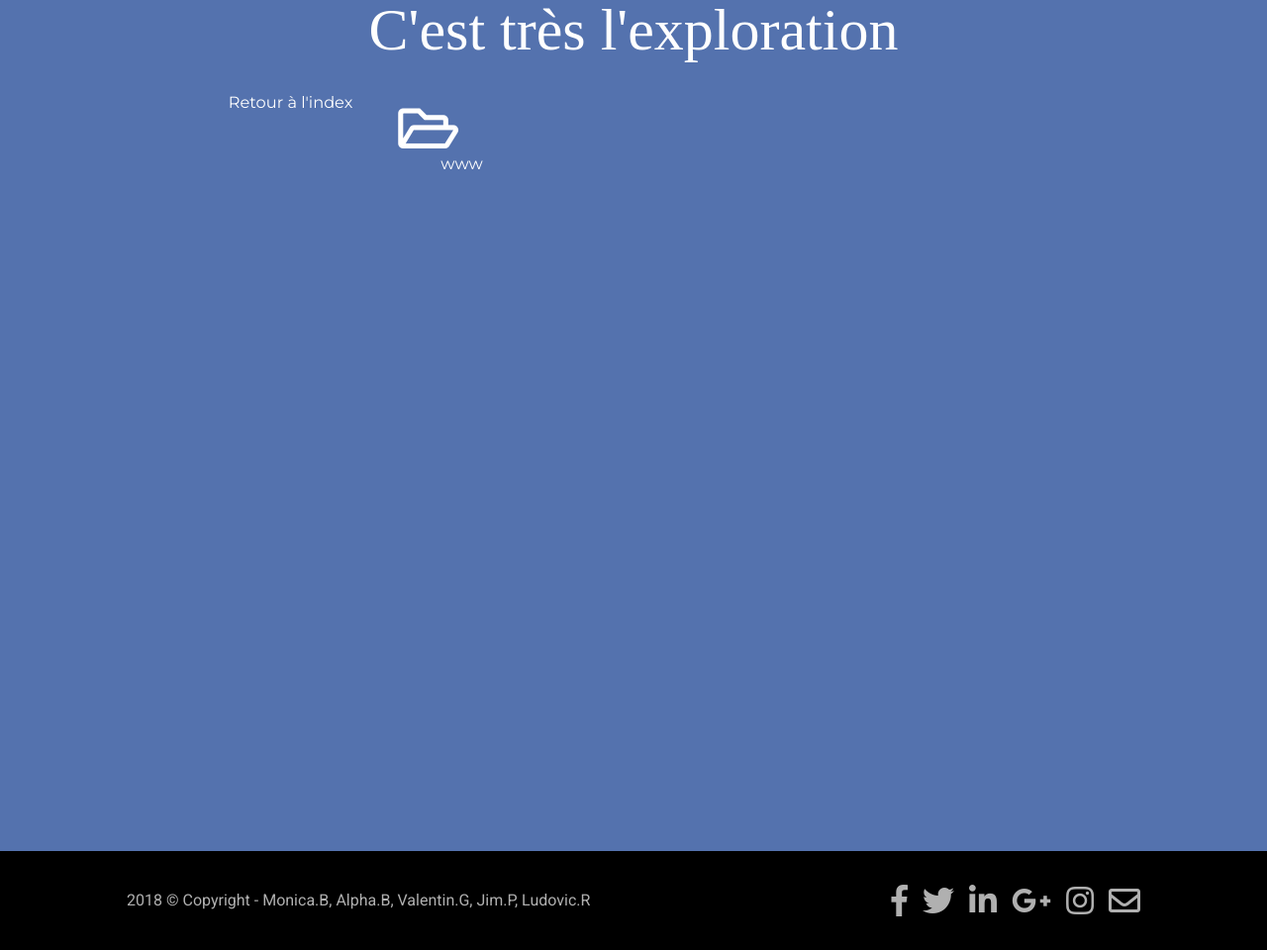
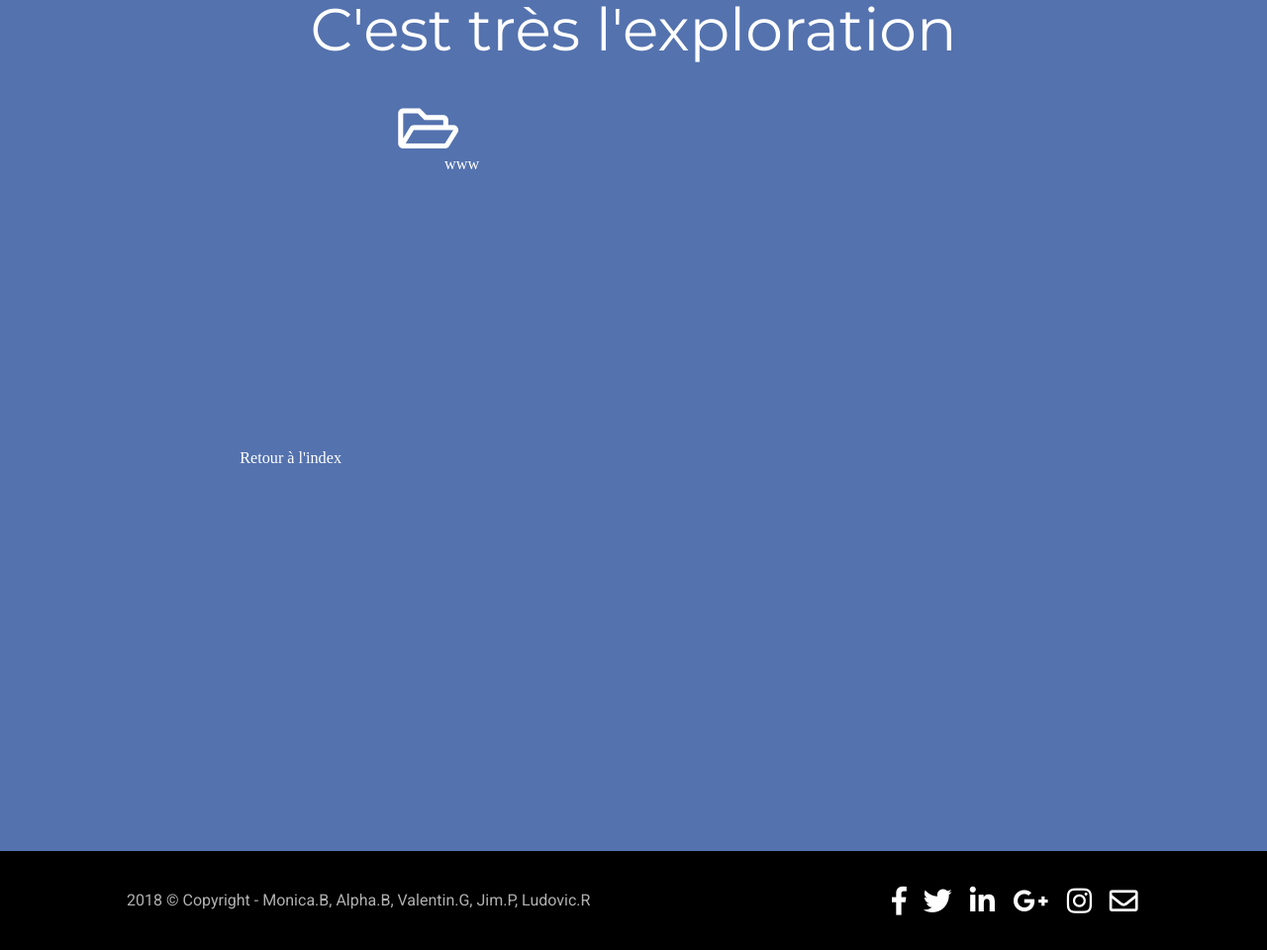
Before and after one commit to KomaWasTaken/ExplorateurPHP, a PHP site: page /index.php in a window 1280 px wide. Shown: the whole page at 99% size. Run offline with PHP 8.4, Linux system fonts and the light colour scheme; some libraries are stand-ins or nearby versions.

Commit message:
Correction du footer, ajout des transitions sur les icones, correction des couleurs et des fonts

```diff
--- a/index.php
+++ b/index.php
@@ -4,36 +4,36 @@
 	<head>
 		<meta charset="utf-8">
 		<link rel="stylesheet" href="https://use.fontawesome.com/releases/v5.0.10/css/all.css" integrity="sha384-+d0P83n9kaQMCwj8F4RJB66tzIwOKmrdb46+porD/OvrJ+37WqIM7UoBtwHO6Nlg" crossorigin="anonymous">
-		<link href="https://fonts.googleapis.com/css?family=Montserrat" rel="stylesheet">
+		<link href="https://fonts.googleapis.com/css?family=Montserrat|Raleway" rel="stylesheet">
 		<link rel="stylesheet" href="https://fonts.googleapis.com/css?family=Roboto">
 		<link rel="stylesheet" href="style.css">
 		<title>C'est très l'exploration</title>
 	</head>
 	<body class="d-flex jc-center align-items-center flex-column">
-		<h1 class="text-align-center color-white">C'est très l'exploration</h1>
+		<h1 class="text-align-center color-white montserrat">C'est très l'exploration</h1>
 
-		<div class="h100vh w70pct d-flex flex-row flex-wrap p15px fs-18 montserrat word-break">
+		<div class="h100vh w70pct d-flex flex-row flex-wrap p15px fs-18 raleway word-break">
 
-				<a class="p15px w20pct box h30pct borderBox mt5px" href="index.php"><div class="d-flex text-align-center jc-center align-items-center h100pct">Retour à l'index</div></a><br> <!-- On l'affiche -->
+				<a class="p15px w20pct box  mt5px" href="index.php"><div class="d-flex text-align-center jc-center align-items-center h100pct">Retour à l'index</div></a><br> <!-- On l'affiche -->
 
 			<?php foreach($dirs as $dir){?> <!--Parcourt le tableau-->
 				<?php if (is_dir($base_url.$dir)){?> <!-- Si $base_url.$dir est un dossier -->
 					<?php if ($dir == "..") {?> <!-- Si $dir est un parent -->
 						<?php if (isset($_GET['dossier'])){?>
-							<a class="p15px w20pct box h30pct borderBox mt5px" href="index.php?dossier=<?php echo $_GET['dossier'] ?><?php echo $dir; ?>/"> <div class="d-flex text-align-center jc-center align-items-center h100pct">Retour</div></a>
+							<a class="p15px w20pct box mt5px" href="index.php?dossier=<?php echo $_GET['dossier'] ?><?php echo $dir; ?>/"> <div class="d-flex text-align-center jc-center align-items-center h100pct">Retour</div></a>
 						<?php }?>
 
 					<?php } else {?> <!-- Si $dir n'est PAS un parent -->
 							<?php if (isset($_GET['dossier'])) {?> <!-- Si  le dossier n'est pas null -->
 
-								<a class="flex-row p15px w20pct text-align-center box h30pct borderBox mt5px" href="index.php?dossier=<?php echo $_GET['dossier'] ?><?php echo $dir; ?>/"><div class=""><i class="far fa-folder-open d-flex fs-60 mt5px"></i><?php echo $dir;?></div></a><br> <!-- l'url prends la valeur du dossier choisi et affiche ce qu'il y a dedans -->
+								<a class="flex-row p15px w20pct text-align-center box h30pct mt5px" href="index.php?dossier=<?php echo $_GET['dossier'] ?><?php echo $dir; ?>/"><div class=""><i class="far fa-folder-open d-flex fs-60 mt5px"></i><?php echo $dir;?></div></a><br> <!-- l'url prends la valeur du dossier choisi et affiche ce qu'il y a dedans -->
 							<?php } else {?>
 
-								<a class="p15px w20pct text-align-center box h30pct borderBox mt5px" href="index.php?dossier=<?php echo $dir ?>/"><div class><i class="far fa-folder-open d-flex fs-60 mt5px"></i><?php echo $dir; ?></div></a><br> <!-- Il affiche  -->
+								<a class="p15px w20pct text-align-center box h30pct mt5px" href="index.php?dossier=<?php echo $dir ?>/"><div class><i class="far fa-folder-open d-flex fs-60 mt5px"></i><?php echo $dir; ?></div></a><br> <!-- Il affiche  -->
 							<?php }?>
 					<?php }?>
 				<?php } else {?>
-					<a class="p15px w20pct text-align-center box h30pct borderBox mt5px" href="#"><div>
+					<a class="p15px w20pct text-align-center box h30pct mt5px" href="#"><div>
 						<p><i class="far fa-file d-flex fs-60"></i> <p class="pt5px"><?php echo $dir; ?></p></p>
 					</div></a>
 
@@ -48,12 +48,12 @@
 			<p>2018 © Copyright - Monica.B, Alpha.B, Valentin.G, Jim.P, Ludovic.R</p>
 		</div>
 		<div class="d-flex align-items-center">
-			<i class="pl15px fab fa-facebook-f fa-2x"></i>
-			<i class="pl15px fab fa-twitter fa-2x"></i>
-			<i class="pl15px fab fa-linkedin-in fa-2x"></i>
-			<i class="pl15px fab fa-google-plus-g fa-2x"></i>
-			<i class="pl15px fab fa-instagram fa-2x"></i>
-			<i class="pl15px far fa-envelope fa-2x"></i>
+			<a href="http://facebook.com" target="_blank"><i class="pl15px fab fa-facebook-f fa-2x transition"></i></a>
+			<a href="http://twitter.com" target="_blank"><i class="pl15px fab fa-twitter fa-2x transition"></i></a>
+			<a href="http://linkedin.com" target="_blank"><i class="pl15px fab fa-linkedin-in fa-2x transition"></i></a>
+			<a href="http://mdrgooglepluscestdécédé.com" target="_blank"><i class="pl15px fab fa-google-plus-g fa-2x transition"></i></a>
+			<a href="http://instagram.com" target="_blank"><i class="pl15px fab fa-instagram fa-2x transition"></i></a>
+			<a href="mailto:jim.p@codeur.online" target="_blank"><i class="pl15px far fa-envelope fa-2x transition"></i></a>
 		</div>
 	</div>
 </footer>
```
